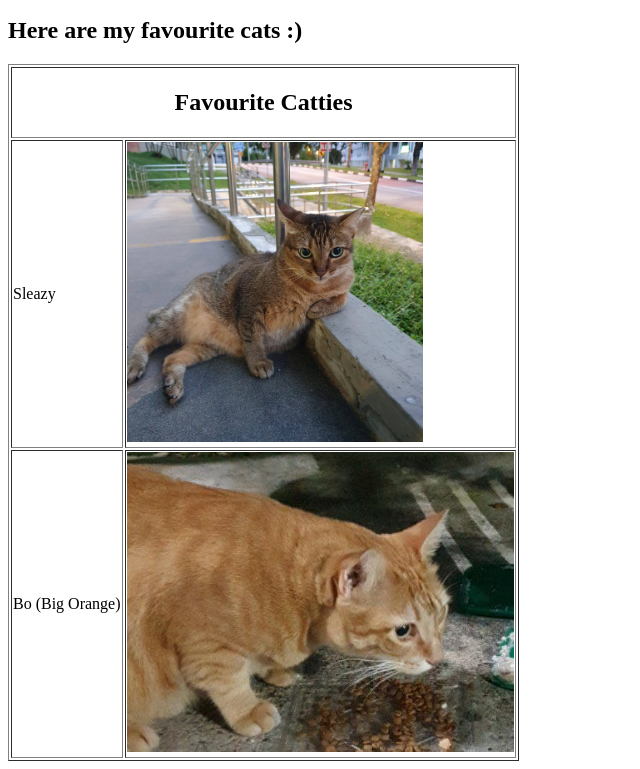
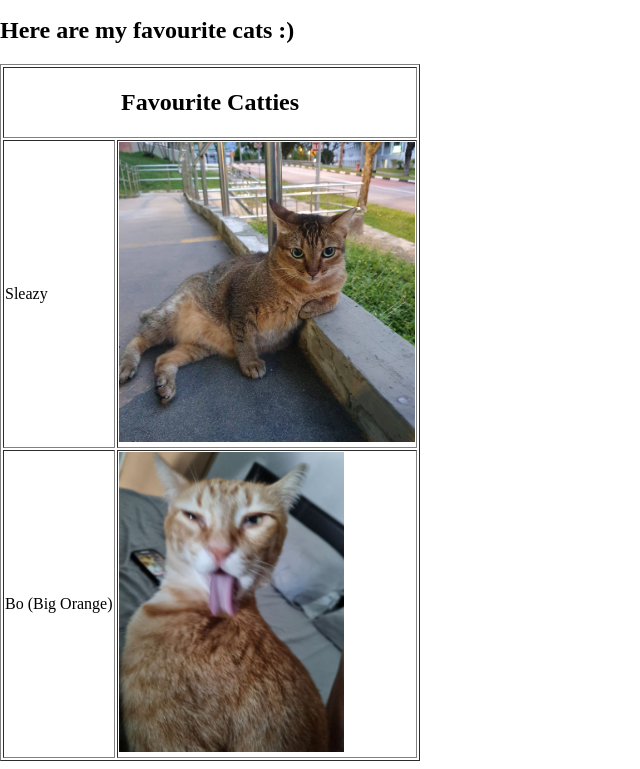
Before and after one commit to blarrie/blarrie.github.io, a plain HTML site: page index.html in a window 1280 px wide. Shown: the part 110-879 px from the top of the page, without its empty margins (0-640 px from the left). Drawn offline with Linux system fonts and the light colour scheme.

Commit message:
new repo?

```diff
--- a/index.html
+++ b/index.html
@@ -7,21 +7,21 @@
   <meta name="viewport" content="width=device-width, initial-scale=1.0">
   <title>Document</title>
   <style>
-    .center h1 {
+    .center {
       margin-left: auto;
       margin-right: auto;
     }
   </style>
 </head>
 
-<body>
+<body class="center">
 
   <h1> Hello I'm Clara :) </h1>
   <h2> I am a Y2 SMU IS student</h2>
 
   <h2> Here are my favourite cats :) </h2>
 
-  <table border="1" class="center">
+  <table border="1">
 
     <tr>
       <th colspan="2">
@@ -35,7 +35,7 @@
     <tr>
       <td>Bo (Big Orange)</td>
       <td>
-        <img src="./photos/bothecat.jpg" height="300">
+        <img src="./photos/betterbo.jpg" height="300">
       </td>
     </tr>
 
```
